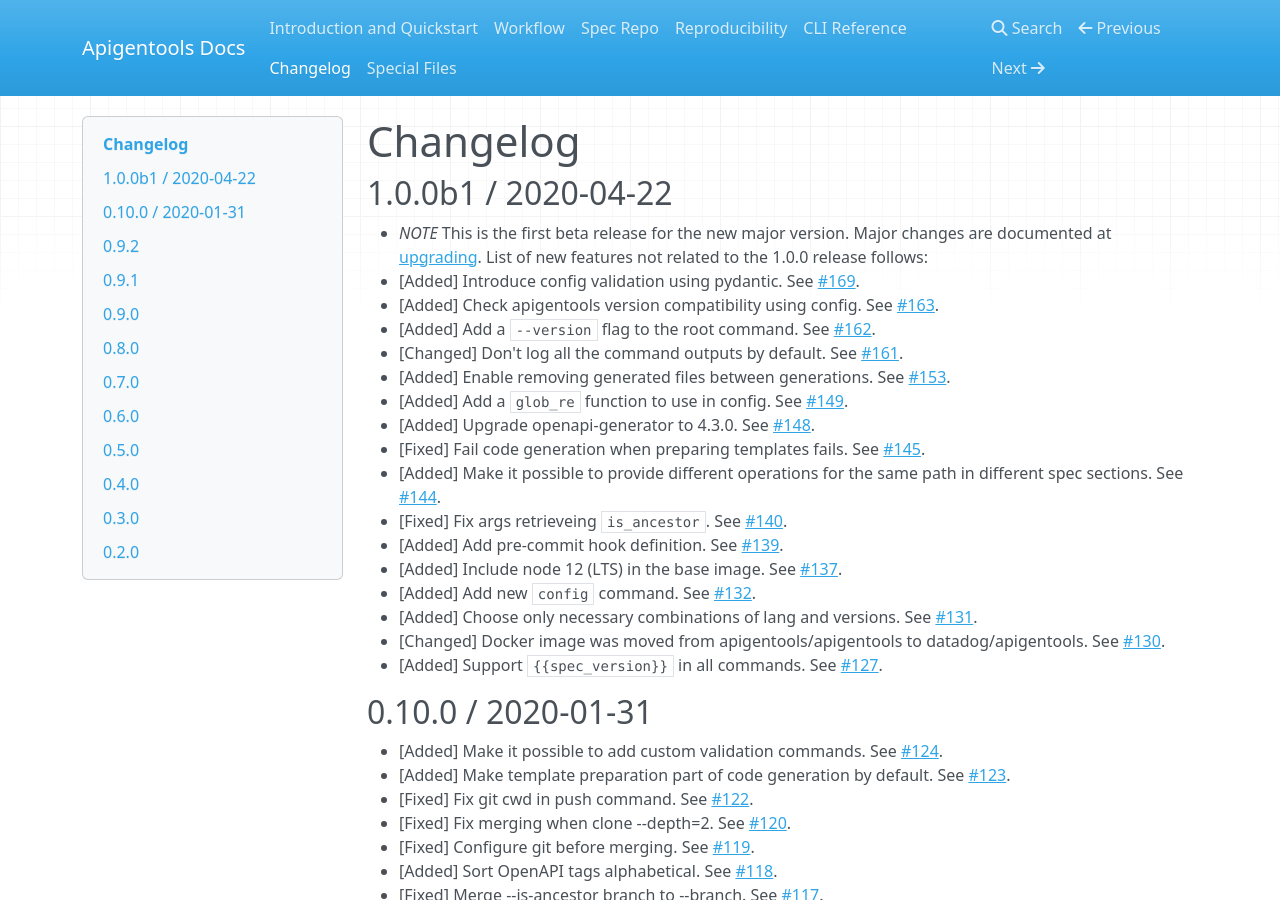
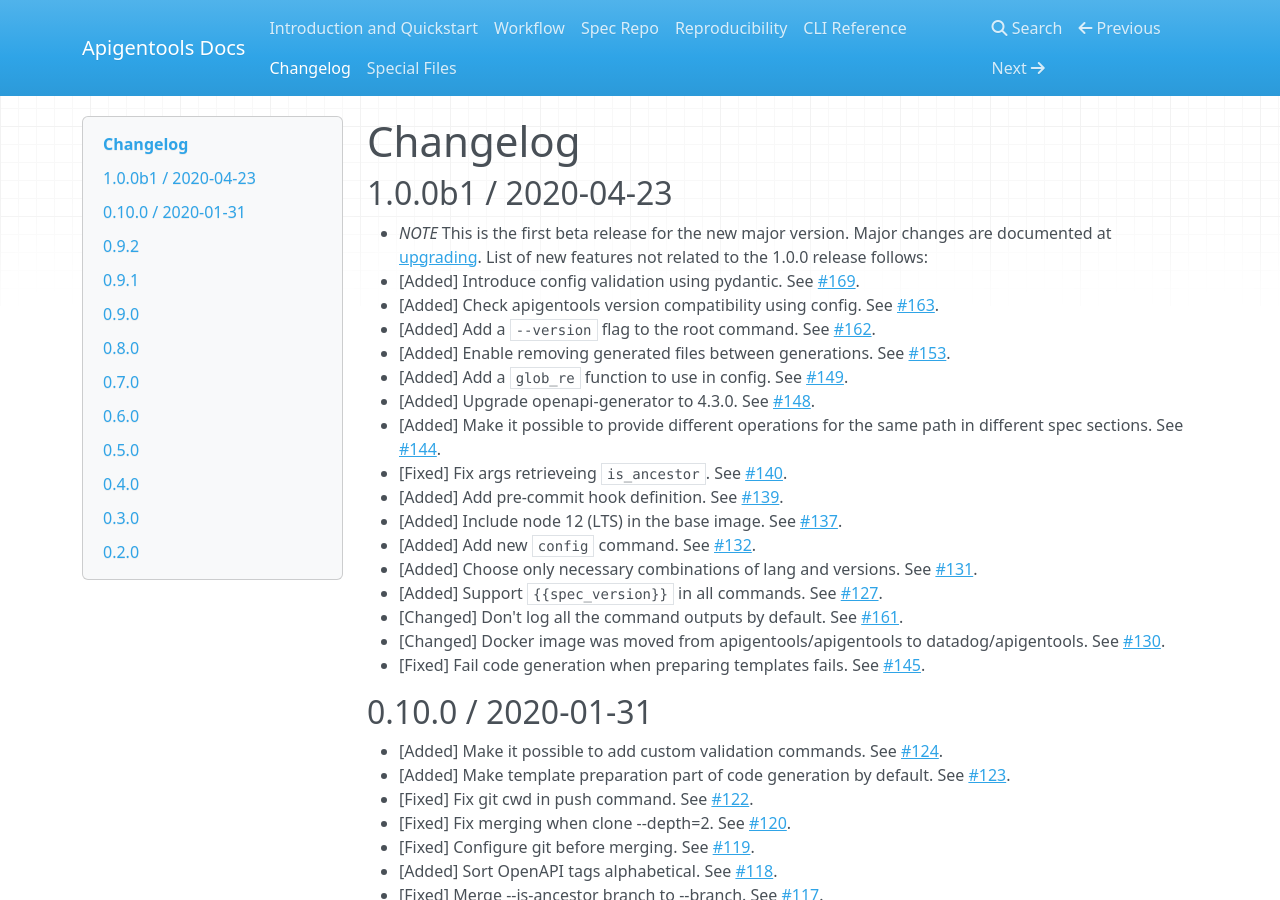
Before and after one commit to DataDog/apigentools, an MkDocs documentation site: the page built from docs/changelog.md, in a window 1280 px wide and 900 px high. Built offline with MkDocs 1.6.1, drawn with Linux system fonts in a browser that asks for light colours; nearby versions of some CDN libraries.

Commit message:
Sort entries, update release date

```diff
--- a/docs/changelog.md
+++ b/docs/changelog.md
@@ -1,24 +1,24 @@
 # Changelog
 
-## 1.0.0b1 / 2020-04-22
+## 1.0.0b1 / 2020-04-23
 
 * *NOTE* This is the first beta release for the new major version. Major changes are documented at [upgrading](upgrading.md#from-0x-series-to-1x-series). List of new features not related to the 1.0.0 release follows:
 * [Added] Introduce config validation using pydantic. See [#169](https://github.com/DataDog/apigentools/pull/169).
 * [Added] Check apigentools version compatibility using config. See [#163](https://github.com/DataDog/apigentools/pull/163).
 * [Added] Add a `--version` flag to the root command. See [#162](https://github.com/DataDog/apigentools/pull/162).
-* [Changed] Don't log all the command outputs by default. See [#161](https://github.com/DataDog/apigentools/pull/161).
 * [Added] Enable removing generated files between generations. See [#153](https://github.com/DataDog/apigentools/pull/153).
 * [Added] Add a `glob_re` function to use in config. See [#149](https://github.com/DataDog/apigentools/pull/149).
 * [Added] Upgrade openapi-generator to 4.3.0. See [#148](https://github.com/DataDog/apigentools/pull/148).
-* [Fixed] Fail code generation when preparing templates fails. See [#145](https://github.com/DataDog/apigentools/pull/145).
 * [Added] Make it possible to provide different operations for the same path in different spec sections. See [#144](https://github.com/DataDog/apigentools/pull/144).
 * [Fixed] Fix args retrieveing `is_ancestor`. See [#140](https://github.com/DataDog/apigentools/pull/140).
 * [Added] Add pre-commit hook definition. See [#139](https://github.com/DataDog/apigentools/pull/139).
 * [Added] Include node 12 (LTS) in the base image. See [#137](https://github.com/DataDog/apigentools/pull/137).
 * [Added] Add new `config` command. See [#132](https://github.com/DataDog/apigentools/pull/132).
 * [Added] Choose only necessary combinations of lang and versions. See [#131](https://github.com/DataDog/apigentools/pull/131).
+* [Added] Support `{{spec_version}}` in all commands. See [#127](https://github.com/DataDog/apigentools/pull/127).
+* [Changed] Don't log all the command outputs by default. See [#161](https://github.com/DataDog/apigentools/pull/161).
 * [Changed] Docker image was moved from apigentools/apigentools to datadog/apigentools. See [#130](https://github.com/DataDog/apigentools/pull/130).
-* [Added] Support `{{spec_version}}` in all commands. See [#127](https://github.com/DataDog/apigentools/pull/127).
+* [Fixed] Fail code generation when preparing templates fails. See [#145](https://github.com/DataDog/apigentools/pull/145).
 
 ## 0.10.0 / 2020-01-31
 
```
